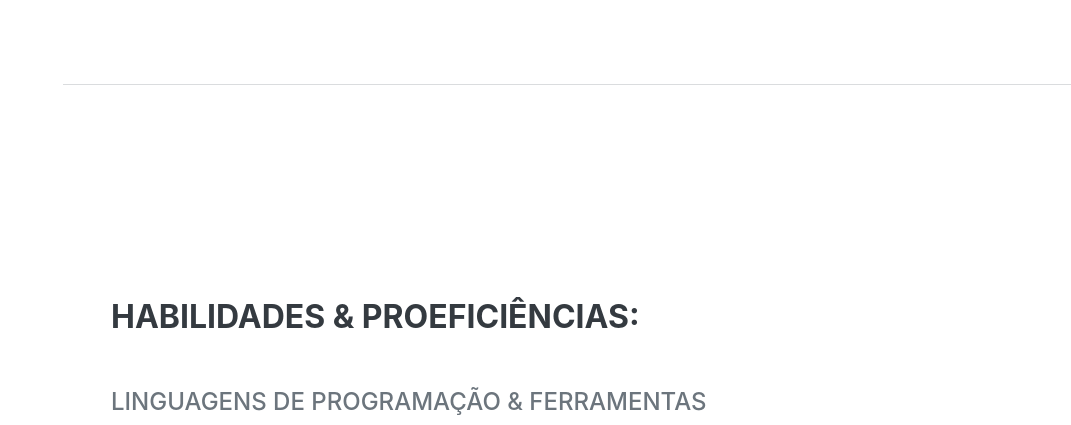
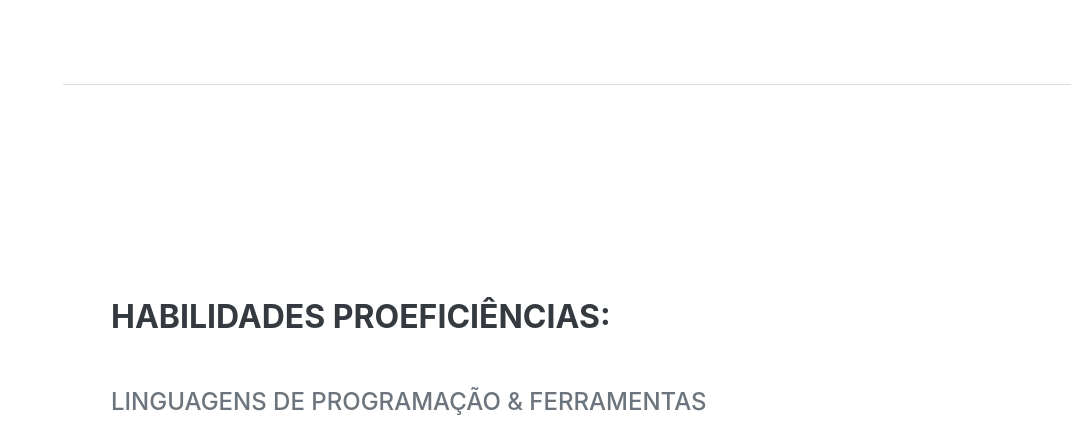
Before and after one commit to GuiReboucas/Meu_Site, a plain HTML site: page index.html in a window 1280 px wide. Shown: the part 2347-2772 px from the top of the page, without its empty margins (209-1280 px from the left). Drawn offline with nearby package versions, Linux system fonts and the light colour scheme; a web font is replaced by a local one.

Commit message:
Correção 2

```diff
--- a/index.html
+++ b/index.html
@@ -27,11 +27,6 @@
                 <ul class="navbar-nav">
                     <li class="nav-item"><a class="nav-link js-scroll-trigger" href="#about">Home</a></li> <!--Vai para a Home-->
                     <li class="nav-item"><a class="nav-link js-scroll-trigger" href="#experience">Portifólio</a></li>
-                    <!-- Tudo isso agora faz parte do Portifólio
-                    <li class="nav-item"><a class="nav-link js-scroll-trigger" href="#education">Education</a></li>
-                    <li class="nav-item"><a class="nav-link js-scroll-trigger" href="#skills">Skills</a></li>
-                    <li class="nav-item"><a class="nav-link js-scroll-trigger" href="#awards">Awards</a></li>
-                    -->
                     <li class="nav-item"><a class="nav-link js-scroll-trigger" href="#interests">Sobre Mim</a></li>
                 </ul>
             </div>
@@ -84,22 +79,7 @@
                         <div class="flex-shrink-0"><span class="text-primary">Dezembro 2000 - Março 2005</span></div>
                     </div>
                     <!--
-                    <div class="d-flex flex-column flex-md-row justify-content-between mb-5">
-                        <div class="flex-grow-1">
-                            <h3 class="mb-0">Junior Web Designer</h3>
-                            <div class="subheading mb-3">Shout! Media Productions</div>
-                            <p>Podcasting operational change management inside of workflows to establish a framework. Taking seamless key performance indicators offline to maximise the long tail. Keeping your eye on the ball while performing a deep dive on the start-up mentality to derive convergence on cross-platform integration.</p>
-                        </div>
-                        <div class="flex-shrink-0"><span class="text-primary">July 2010 - December 2011</span></div>
-                    </div>
-                    <div class="d-flex flex-column flex-md-row justify-content-between">
-                        <div class="flex-grow-1">
-                            <h3 class="mb-0">Web Design Intern</h3>
-                            <div class="subheading mb-3">Shout! Media Productions</div>
-                            <p>Collaboratively administrate empowered markets via plug-and-play networks. Dynamically procrastinate B2C users after installed base benefits. Dramatically visualize customer directed convergence without revolutionary ROI.</p>
-                        </div>
-                        <div class="flex-shrink-0"><span class="text-primary">September 2008 - June 2010</span></div>
-                    </div>
+
                     -->
                 </div>
             </section>
@@ -122,7 +102,7 @@
                         </div>
                         <div class="flex-shrink-0"><span class="text-primary">Agosto 2006 - Maio 2010</span></div>
                     </div>
-                    <!---->
+
                     <div class="d-flex flex-column flex-md-row justify-content-between">
                         <div class="flex-grow-1">
                             <h3 class="mb-0">Senai</h3>
@@ -143,7 +123,7 @@
             <section class="resume-section" id="skills">
                 <div class="resume-section-content">
 
-                    <h3 class="mb-5">Habilidades & Proeficiências:</h3>
+                    <h3 class="mb-5">Habilidades  Proeficiências:</h3>
 
                     <div class="subheading mb-3">Linguagens de Programação & Ferramentas</div>
                     <ul class="list-inline dev-icons">
```
